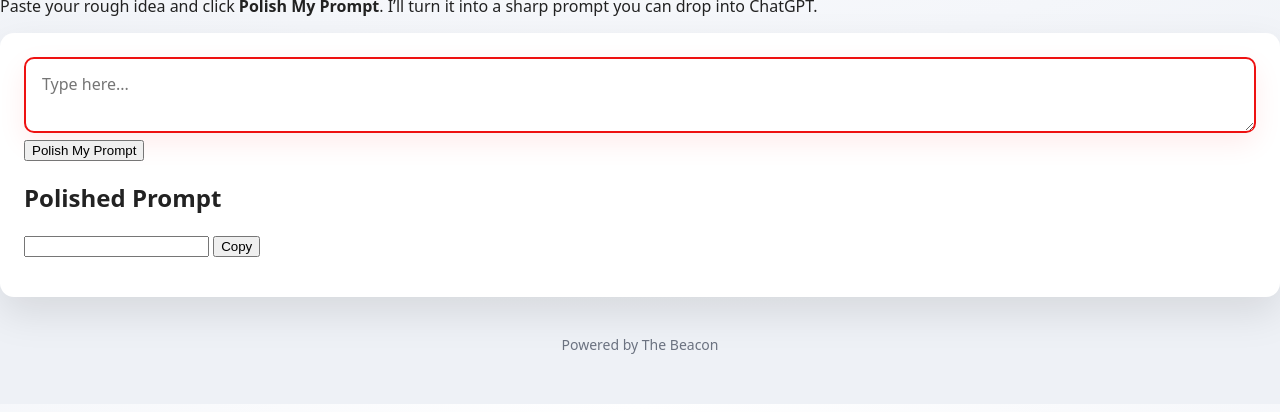
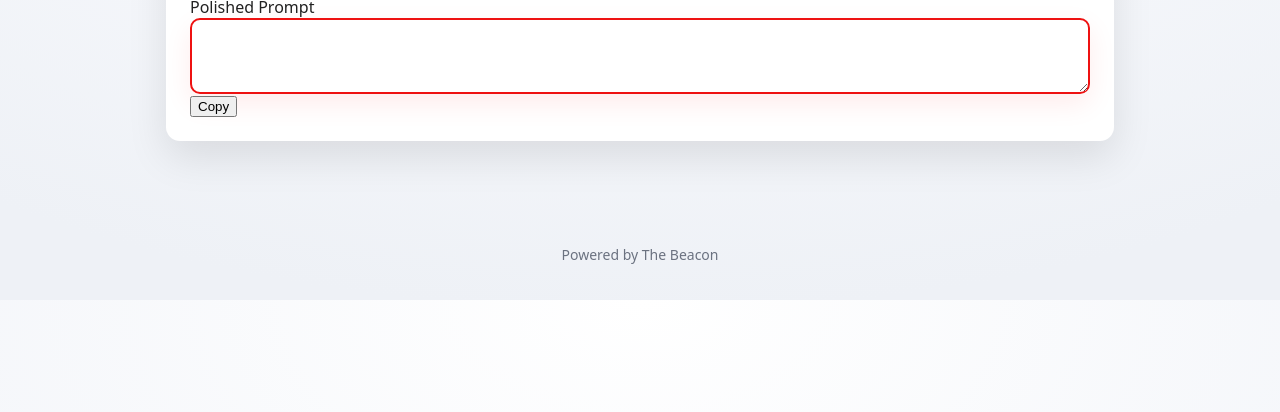
Before and after one commit to joniceni/prompt-polisher, a Flask app: page / in a window 1280 px wide. Shown: the part 388-800 px from the top of the page. Run offline with Flask 3, Linux system fonts and the light colour scheme.

Commit message:
Update index.html

```diff
--- a/templates/index.html
+++ b/templates/index.html
@@ -1,37 +1,54 @@
-<!DOCTYPE html>
+<!doctype html>
 <html lang="en">
 <head>
-    <meta charset="UTF-8">
-    <meta name="viewport" content="width=device-width, initial-scale=1.0">
+  <meta charset="utf-8" />
+  <meta name="viewport" content="width=device-width,initial-scale=1" />
   <title>Charles’ Prompt Polisher</title>
   <link rel="stylesheet" href="{{ url_for('static', filename='style.css') }}">
-    <script src="{{ url_for('static', filename='main.js') }}" defer></script>
 </head>
 <body>
-    <header class="banner">
-        <div class="banner-content">
-            <img src="{{ url_for('static', filename='charles.png') }}" alt="Charles" class="charles-img">
+
+  <!-- Red band header -->
+  <header class="hero">
+    <div class="hero-inner">
+      <img
+        class="charles"
+        src="{{ url_for('static', filename='Framed Charles.png') }}"
+        alt="Charles"
+      />
       <h1>Charles’ Prompt Polisher</h1>
+      <p class="subtitle">
+        Paste your rough idea and click <strong>Polish My Prompt</strong>.
+        I’ll turn it into a sharp prompt you can drop into ChatGPT.
+      </p>
     </div>
   </header>
 
-    <main>
-        <p class="subtitle">Paste your rough idea and click <strong>Polish My Prompt</strong>. I’ll turn it into a sharp prompt you can drop into ChatGPT.</p>
+  <main class="container">
+    <section class="card">
+      <label for="text-input" class="label sr-only">Your draft</label>
+      <textarea id="text-input" class="input" placeholder="Type here..."></textarea>
 
-        <div class="card">
-            <textarea id="promptInput" placeholder="Type here..."></textarea>
-            <button id="polishBtn">Polish My Prompt</button>
-            <h2>Polished Prompt</h2>
-            <div class="output-box">
-                <input type="text" id="resultOutput" readonly>
-                <button id="copyBtn">Copy</button>
+      <div class="actions">
+        <button id="polish-btn" class="btn">Polish My Prompt</button>
       </div>
-            <p id="errorMsg" class="error"></p>
+
+      <div id="error" class="error" hidden></div>
+
+      <div class="output-row">
+        <label for="output-text" class="label">Polished Prompt</label>
+        <div class="copy-wrap">
+          <textarea id="output-text" class="output" readonly></textarea>
+          <button id="copy-btn" class="copy">Copy</button>
         </div>
+      </div>
+    </section>
   </main>
 
-    <footer>
-        <p>Powered by The Beacon</p>
+  <footer class="footer">
+    Powered by The Beacon
   </footer>
+
+  <script src="{{ url_for('static', filename='main.js') }}"></script>
 </body>
 </html>
```
Lines whose indentation alone changed are shown as unchanged.
